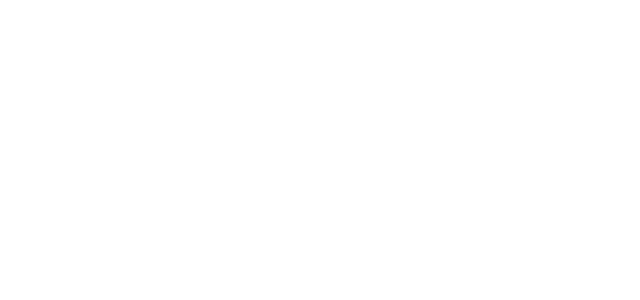
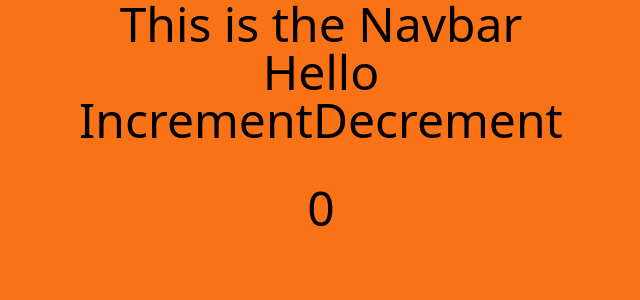
Before and after one commit to Complexlity/eCommerce-site, a React (Vite) app: page / in a window 1280 px wide. Shown: the top 300 px of the page, without its empty margins (319-959 px from the left). Built offline with nearby package versions, Linux system fonts and the light colour scheme.

Commit message:
Add redux store

```diff
--- a/package.json
+++ b/package.json
@@ -9,8 +9,11 @@
     "preview": "vite preview"
   },
   "dependencies": {
+    "@reduxjs/toolkit": "^1.9.1",
     "react": "^18.2.0",
-    "react-dom": "^18.2.0"
+    "react-dom": "^18.2.0",
+    "react-redux": "^8.0.5",
+    "redux": "^4.2.0"
   },
   "devDependencies": {
     "@types/react": "^18.0.26",
--- a/src/App.tsx
+++ b/src/App.tsx
@@ -1,7 +1,30 @@
+import Home from "./components/Home"
+import Navbar from "./components/Navbar"
+import { useSelector, useDispatch } from 'react-redux'
+import { decrement, increment } from "./store/counterSlice"
+import type { RootState } from './store/index.js'
+
 
 function App() {
+  const count = useSelector((state: RootState) => state.counter.value )
+  const dispatch = useDispatch()
   return (
-    <div className="App">
+    <div className="App h-screen bg-orange-500 mx-auto text-center text-5xl">
+      <Navbar />
+      <Home />
+      <button
+          aria-label="Increment value"
+          onClick={() => dispatch(increment())}
+        >
+          Increment
+        </button>
+        <button
+          aria-label="Decrement value"
+          onClick={() => dispatch(decrement())}
+        >
+          Decrement
+        </button>
+        <div className="mt-10">{count}</div>
     </div>
   )
 }
--- /dev/null
+++ b/src/components/Home.tsx
@@ -0,0 +1,7 @@
+const Home = () => {
+    return (
+        <div>Hello</div>
+     );
+}
+
+export default Home;
--- /dev/null
+++ b/src/components/Navbar.tsx
@@ -0,0 +1,7 @@
+const Navbar = () => {
+    return (
+        <div>This is the Navbar</div>
+     );
+}
+
+export default Navbar;
--- /dev/null
+++ b/src/components/Shop.tsx
@@ -0,0 +1,7 @@
+const Shop = () => {
+    return (
+        <div>This is the shop</div>
+     );
+}
+
+export default Shop;
--- a/src/main.tsx
+++ b/src/main.tsx
@@ -2,9 +2,13 @@ import React from 'react'
 import ReactDOM from 'react-dom/client'
 import App from './App'
 import './index.css'
+import { store } from './store/index.js'
+import { Provider } from 'react-redux'
 
 ReactDOM.createRoot(document.getElementById('root') as HTMLElement).render(
   <React.StrictMode>
-    <App />
+    <Provider store={store}>
+      <App />
+    </Provider>
   </React.StrictMode>,
 )
--- /dev/null
+++ b/src/store/counterSlice.ts
@@ -0,0 +1,35 @@
+import { createSlice } from '@reduxjs/toolkit'
+import type { PayloadAction } from '@reduxjs/toolkit'
+
+export interface CounterState {
+  value: number
+}
+
+const initialState: CounterState = {
+  value: 0,
+}
+
+export const counterSlice = createSlice({
+  name: 'counter',
+  initialState,
+  reducers: {
+    increment: (state) => {
+      // Redux Toolkit allows us to write "mutating" logic in reducers. It
+      // doesn't actually mutate the state because it uses the Immer library,
+      // which detects changes to a "draft state" and produces a brand new
+      // immutable state based off those changes
+      state.value += 1
+    },
+    decrement: (state) => {
+      state.value -= 1
+    },
+    incrementByAmount: (state, action: PayloadAction<number>) => {
+      state.value += action.payload
+    },
+  },
+})
+
+// Action creators are generated for each case reducer function
+export const { increment, decrement, incrementByAmount } = counterSlice.actions
+
+export default counterSlice.reducer
--- /dev/null
+++ b/src/store/index.ts
@@ -0,0 +1,14 @@
+import { configureStore } from '@reduxjs/toolkit'
+import counterReducer from './counterSlice.js'
+
+
+export const store = configureStore({
+  reducer: {
+    counter:counterReducer
+  },
+})
+
+// Infer the `RootState` and `AppDispatch` types from the store itself
+export type RootState = ReturnType<typeof store.getState>
+// Inferred type: {posts: PostsState, comments: CommentsState, users: UsersState}
+export type AppDispatch = typeof store.dispatch
```
Also changed, not shown: 1 other file (tests, documents, lock files or other folders).
